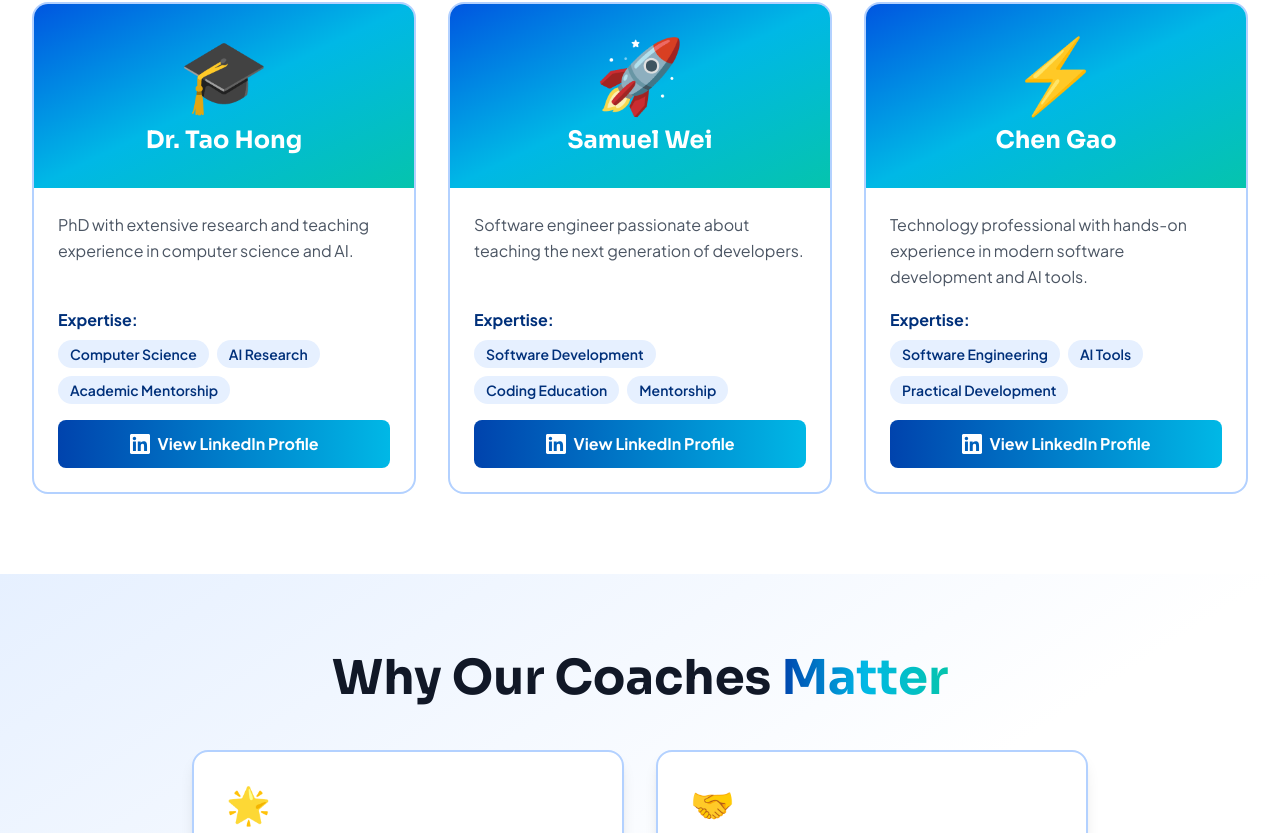
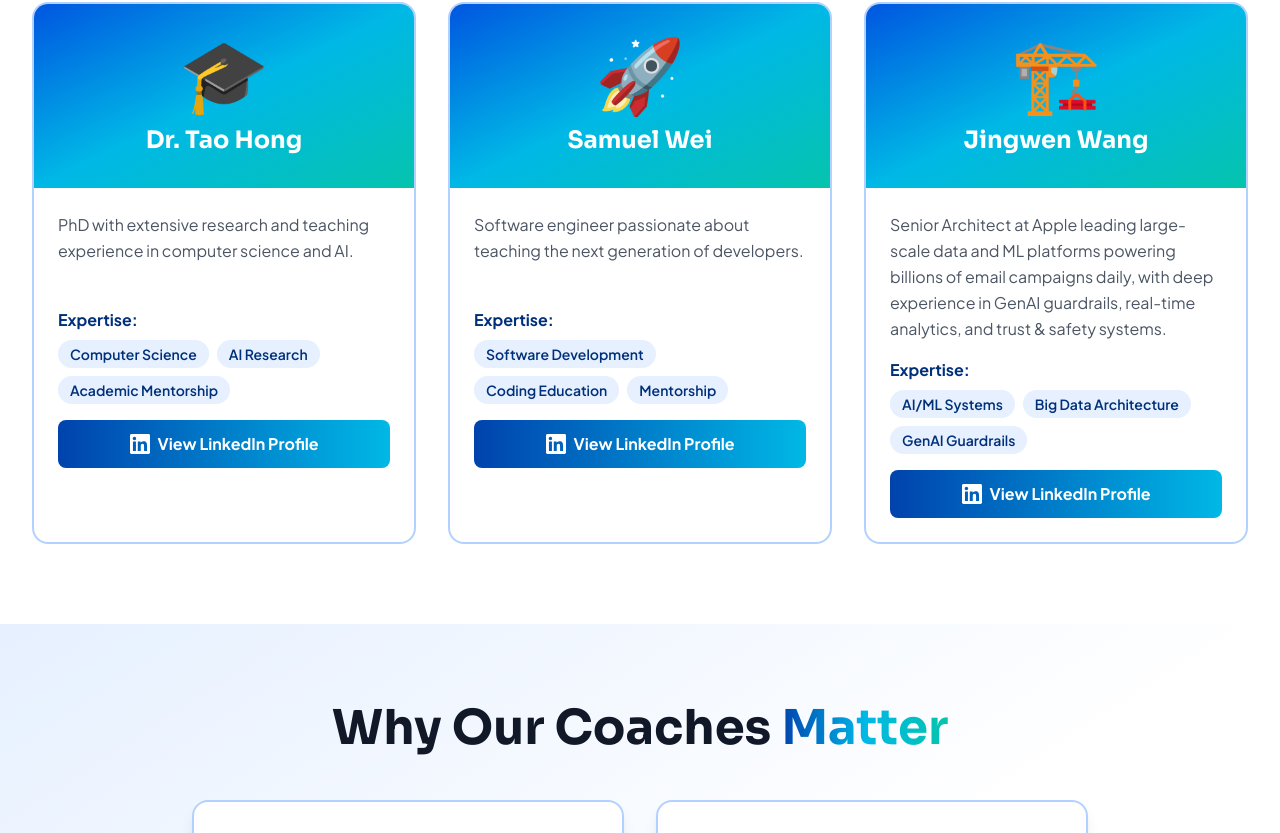
Before and after one commit to Beshton-Software-Inc/blueventure, a Next.js app: page /coaches in a window 1280 px wide. Shown: the part 1198-2031 px from the top of the page. Built offline with nearby package versions, Linux system fonts and the light colour scheme.

Commit message:
update sites

```diff
--- a/app/coaches/page.tsx
+++ b/app/coaches/page.tsx
@@ -38,11 +38,11 @@ const coaches = [
     icon: "🚀",
   },
   {
-    name: "Chen Gao",
-    linkedin: "https://www.linkedin.com/in/chen-gao-9881491b6/",
-    bio: "Technology professional with hands-on experience in modern software development and AI tools.",
-    expertise: ["Software Engineering", "AI Tools", "Practical Development"],
-    icon: "⚡",
+    name: "Jingwen Wang",
+    linkedin: "https://www.linkedin.com/in/jingwen-wang-a2904b98/",
+    bio: "Senior Architect at Apple leading large-scale data and ML platforms powering billions of email campaigns daily, with deep experience in GenAI guardrails, real-time analytics, and trust & safety systems.",
+    expertise: ["AI/ML Systems", "Big Data Architecture", "GenAI Guardrails"],
+    icon: "🏗️",
   },
 ];
 
```
Also changed, not shown: 1 other file (tests, documents, lock files or other folders).
